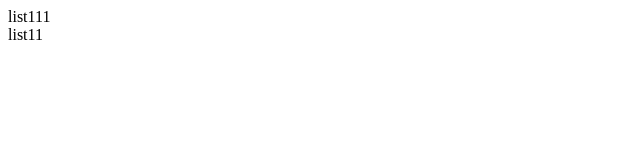
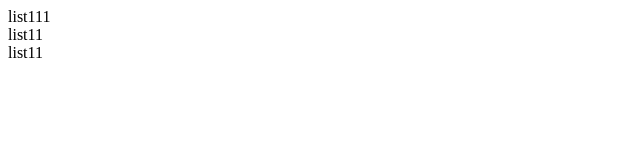
Before and after one commit to doresearch/learngit, a plain HTML site: page html.html in a window 1280 px wide. Shown: the full height of the page, 0-640 px from the left. Drawn offline with Linux system fonts and the light colour scheme.

Commit message:
add nexrt

```diff
--- a/html.html
+++ b/html.html
@@ -7,5 +7,6 @@
 	<body>
 		<div>list111</div>
 		<div>list11</div>
+		<div>list11</div>
 	</body>
 </html>
```
